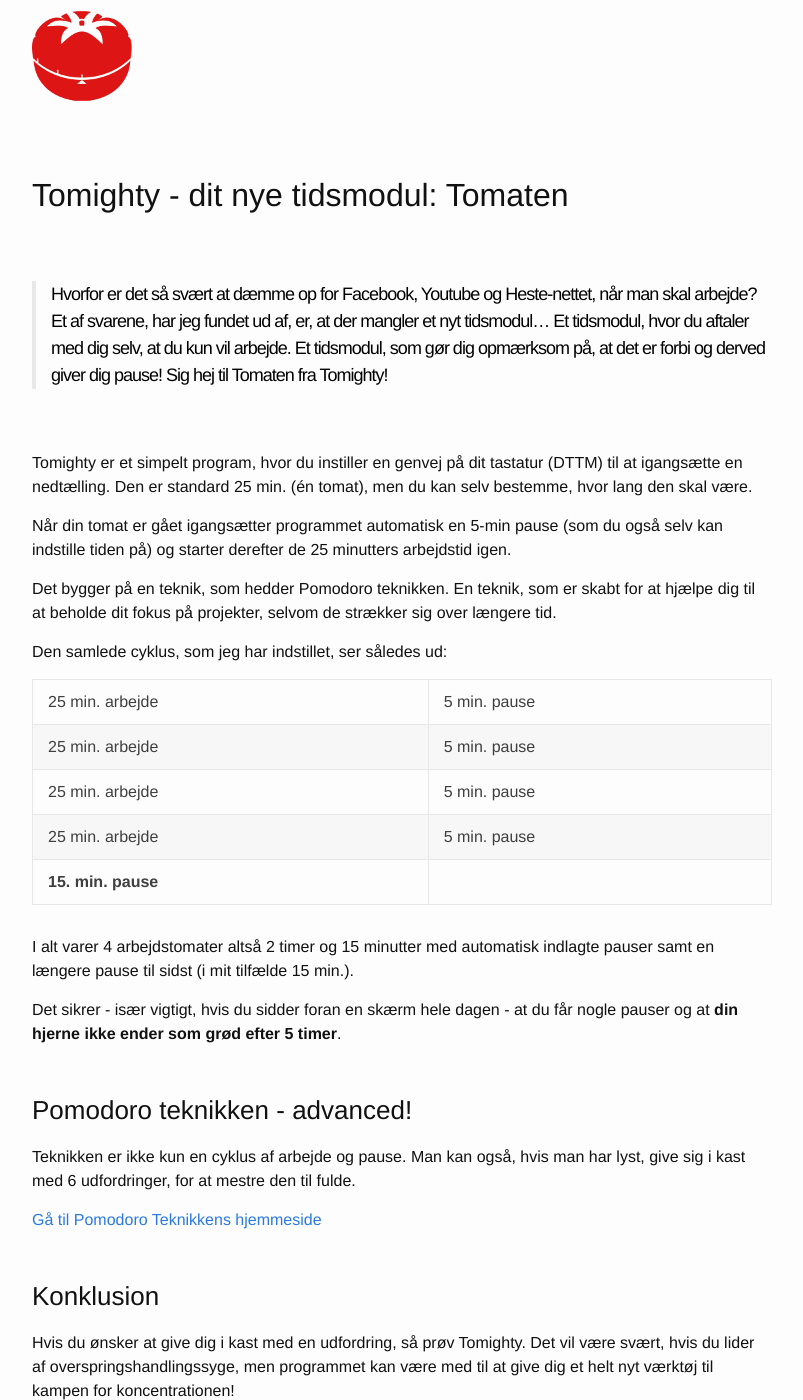
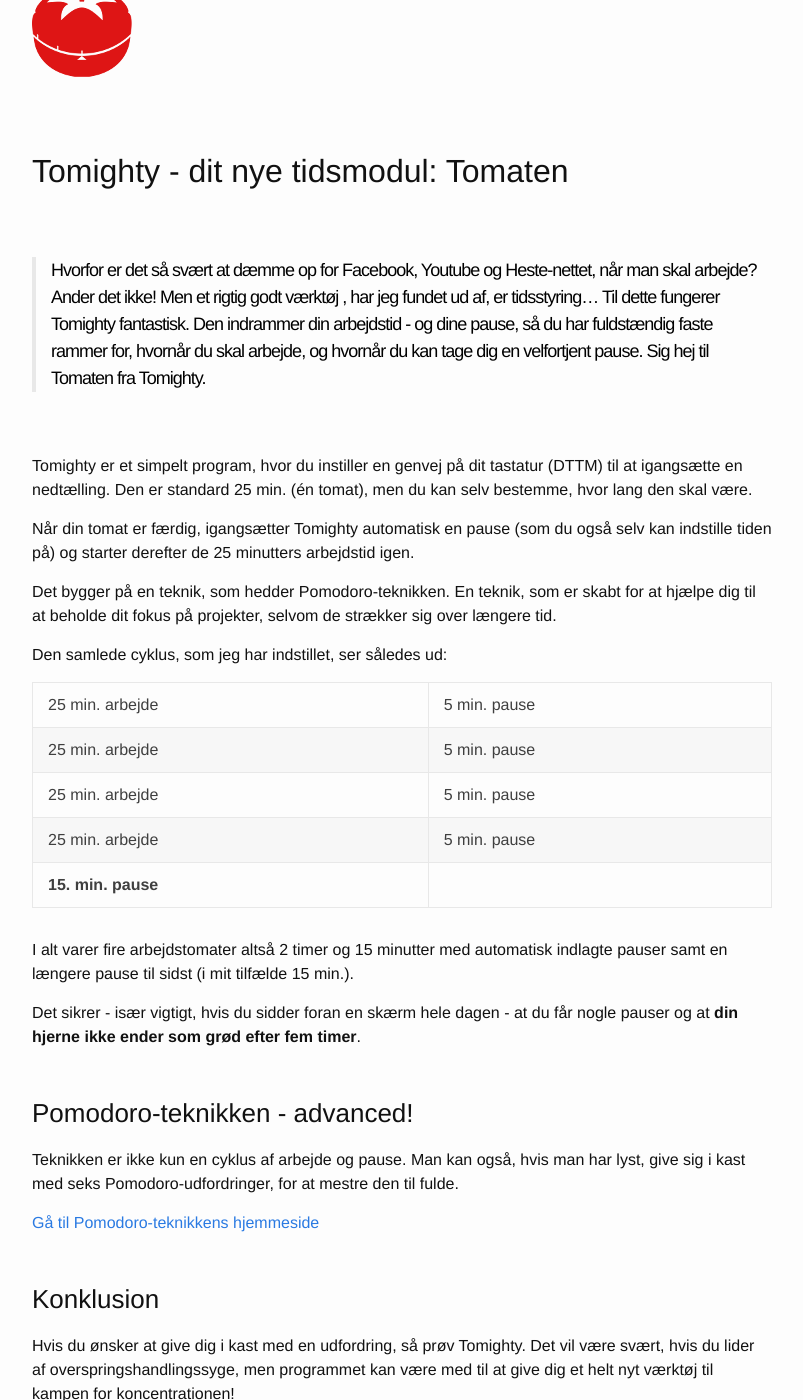
Before and after one commit to peterhoejlundandersen/hilsen, a Jekyll site: the page built from _posts/blogs/2018-01-27-techlove.markdown, in a window 1280 px wide and 1400 px high, scrolled down 3186 px. Shown: the whole window, without its empty margins (238-1041 px from the left). Built offline with Jekyll 4.4.1, drawn with Linux system fonts in a browser that asks for light colours; some of the changed text lies outside the part shown.

Commit message:
changed headline and Mads Due helped mee

```diff
--- a/_posts/blogs/2018-01-27-techlove.markdown
+++ b/_posts/blogs/2018-01-27-techlove.markdown
@@ -1,13 +1,13 @@
 ---
 layout: blog
 title: "Fire superkræfter til den studerende"
-desc: "Tre nemme værktøjer (plus et svært), der vil forbedre dit arbejde på computeren"
+desc: "Tre nemme værktøjer (plus et svært), der vil forbedre og sikre dit arbejde på computeren"
 category: blogs
 ---
 
 <h3>{{page.desc}}</h3>
 
-> Dette blogindlæg er en samling af værktøjer, som jeg gør brug af hver dag. De hjælper mig dagligt med at gøre det til en mere flydende bevægelse at arbejde på en computer. Hvis du som jeg sidder størstedelen af din arbejdstid ved en computer og samtidig elsker dette værktøj, så har du nu mulighed for at slibe det en smule 'skarpere'.
+> Dette blogindlæg er en samling af værktøjer, som jeg gør brug af hver dag. De hjælper mig dagligt med at gøre det til en mere flydende bevægelse at arbejde på en computer. Hvis du som jeg sidder størstedelen af din arbejdstid ved computeren og samtidig elsker dette værktøj, så har du nu mulighed for at slibe det en smule 'skarpere'.
 
 <div class="js-hilsen-list">
 	<!-- bliver udfyldt med en indholdsbetegnelse af js -->
@@ -19,21 +19,21 @@
 
 ## LastPass - din skattekiste til kodeord
 
-> Du har måske, som jeg opdaget, at det er yderst vanskeligt at memorere sikre kodeord.  Man kommer let til at genbruge et på tværs af mange hjemmesider. Det er en potientiel bombe under din sikkerhed, hvis uheldet er ude. Her kan LastPass hjælpe dig til en sikrere fremtid.
+> Du har måske, som jeg, opdaget at det er yderst vanskeligt at memorere sikre kodeord.  Man kommer let til at genbruge et kodeord på tværs af mange hjemmesider. Det er en potientiel bombe under din sikkerhed, hvis uheldet er ude og du bliver hacket. Her kan LastPass hjælpe dig til en sikrere fremtid.
 
-LastPass er et simpelt program til din computer/smartphone, hvor du opretter dig og derefter indtaster ét kodeord til en **online platform (skattekiste), der fremover vil indeholde alle dine kodeord**. Det er kun den(dig) med det ene kodeord, som så kan få lov at komme ind til alle de andre kodeord i fremtiden.
+LastPass er et simpelt program til din computer/smartphone, der er integreret i din browser. Du opretter dig og indtaster ét avanceret (!) kodeord til en **skattekiste, der fremover vil indeholde alle dine kodeord**. Det er kun dig, der - med dette ene kodeord - kan få adgang til skattekisten (omtalt "vault").
 
 ### Hvorfor er det smart?
 
-Det er smart, fordi LastPass fra da af vil hjælpe dig til at ændre/oprette kodeord til din skattekiste hver gang, at du besøger en hjemmeside, hvor du skal bruge et.
+Det er smart, fordi du i fremtiden kun skal huske **et enkelt kodeord**, og samtidig får du nærmest ubrydelige kodeord genereret til dine konti på nettet.
 
 Hvis jeg for eksempel ville oprette en bruger på [Heroku](https://www.heroku.com/) - min fortrukne serverløsning - ser det således ud under adgangskodefeltet:
 
 ![LastPass adgangskode generer](/assets/last-pass-example.jpg)
 
-Jeg får altså en hjælper til at genererer **adgangskoder, der er længere og mere kompliceret** end jeg i min vildeste fantasi ville have mulighed for at huske. LastPass gemmer så kodeordet i den førnævnte skattekiste efter oprettelse.
+LastPass hjælper dig altså til at generere **adgangskoder, der er længere og mere kompliceret** end du i din vildeste fantasi ville have mulighed for at huske. (Medmindre du selvfølgelig er Rain Man reinkarneret.)
 
-Lige nu har jeg fx **96 forskellige automatisk genereret kodeord på over 20 cifre**. [LastPass Chrome Extension](https://chrome.google.com/webstore/detail/lastpass-free-password-ma/hdokiejnpimakedhajhdlcegeplioahd?hl=da) holder så øje med min færden og udfylder kodeords-feltet, så snart jeg rammer en side, som jeg har gemt et kodeord til. Du kender det måske fra Chrome, Safari og Firefox keychain.
+Lige nu har jeg fx **96 automatisk genererede kodeord på over 20 cifre i min skattekiste/vault**. [LastPass Chrome Extension](https://chrome.google.com/webstore/detail/lastpass-free-password-ma/hdokiejnpimakedhajhdlcegeplioahd?hl=da) (min primære browser er Chrome) holder så øje med min færden og udfylder kodeords-feltet, så snart jeg besøger en hjemmeside, som jeg har gemt et kodeord til. Du kender måske princippet fra Chrome, Safari og Firefox keychain.
 
 ### Men hvad hvis der er én, der får adgang til skattekisten - så er alt vel tabt?
 
@@ -68,13 +69,13 @@
 
 ## Tomighty - dit nye tidsmodul: Tomaten
 
-> Hvorfor er det så svært at dæmme op for Facebook, Youtube og Heste-nettet, når man skal arbejde? Et af svarene, har jeg fundet ud af, er, at der mangler et nyt tidsmodul... Et tidsmodul, hvor du aftaler med dig selv, at du kun vil arbejde. Et tidsmodul, som gør dig opmærksom på, at det er forbi og derved giver dig pause! Sig hej til Tomaten fra Tomighty!
+> Hvorfor er det så svært at dæmme op for Facebook, Youtube og Heste-nettet, når man skal arbejde? Ander det ikke! Men et rigtig godt værktøj , har jeg fundet ud af, er tidsstyring... Til dette fungerer Tomighty fantastisk. Den indrammer din arbejdstid - og dine pause, så du har fuldstændig faste rammer for, hvornår du skal arbejde, og hvornår du kan tage dig en velfortjent pause. Sig hej til Tomaten fra Tomighty.
 
 Tomighty er et simpelt program, hvor du instiller en genvej på dit tastatur (DTTM) til at igangsætte en nedtælling. Den er standard 25 min. (én tomat), men du kan selv bestemme, hvor lang den skal være.
 
-Når din tomat er gået igangsætter programmet automatisk en 5-min pause (som du også selv kan indstille tiden på) og starter derefter de 25 minutters arbejdstid igen.
+Når din tomat er færdig, igangsætter Tomighty automatisk en  pause (som du også selv kan indstille tiden på) og starter derefter de 25 minutters arbejdstid igen.
 
-Det bygger på en teknik, som hedder Pomodoro teknikken. En teknik, som er skabt for at hjælpe dig til at beholde dit fokus på projekter, selvom de strækker sig over længere tid.
+Det bygger på en teknik, som hedder Pomodoro-teknikken. En teknik, som er skabt for at hjælpe dig til at beholde dit fokus på projekter, selvom de strækker sig over længere tid.
 
 Den samlede cyklus, som jeg har indstillet, ser således ud:
 
@@ -84,16 +85,16 @@
 | 25 min. arbejde | 5 min. pause |
 | **15. min. pause** |
 
-I alt varer 4 arbejdstomater altså 2 timer og 15 minutter med automatisk indlagte pauser samt en længere pause til sidst (i mit tilfælde 15 min.).
+I alt varer fire arbejdstomater altså 2 timer og 15 minutter med automatisk indlagte pauser samt en længere pause til sidst (i mit tilfælde 15 min.).
 
-Det sikrer - især vigtigt, hvis du sidder foran en skærm hele dagen - at du får nogle pauser og at **din hjerne ikke ender som grød efter 5 timer**.
+Det sikrer - især vigtigt, hvis du sidder foran en skærm hele dagen - at du får nogle pauser og at **din hjerne ikke ender som grød efter fem timer**.
 
 
-### Pomodoro teknikken - advanced!
+### Pomodoro-teknikken - advanced!
 
-Teknikken er ikke kun en cyklus af arbejde og pause. Man kan også, hvis man har lyst, give sig i kast med 6 udfordringer, for at mestre den til fulde.
+Teknikken er ikke kun en cyklus af arbejde og pause. Man kan også, hvis man har lyst, give sig i kast med seks Pomodoro-udfordringer, for at mestre den til fulde.
 
-[Gå til Pomodoro Teknikkens hjemmeside](https://cirillocompany.de/pages/pomodoro-technique){:target="_blank"}
+[Gå til Pomodoro-teknikkens hjemmeside](https://cirillocompany.de/pages/pomodoro-technique){:target="_blank"}
 
 ### Konklusion
 
@@ -110,28 +111,28 @@
 
 ## DTTM - **D**on't **T**ouch **T**he **M**ouse
 
-> Don't touch the mouse er mere en indstilling end en decideret kodebaseret teknologi. Det går kort og godt ud på at røre musen/mousepaden så lidt som overhovedet muligt. Men hvorfor egentlig det?
+> Don't touch the mouse er ikke et konkret program, men mere et mantra for dit brug af computeren. Det går kort og godt ud på at røre musen/mousepaden så lidt som overhovedet muligt. Men hvorfor egentlig det?
 
 
-Når du flytter din hånd fra tastaturet til musen/mousepaden er det ikke kun en belastning for håndledende (seneskedehindebetændelse!), men også en meget lille afbrydelse i dit arbejde. Mange bække små, gør en stor å!
+Når du flytter din hånd fra tastaturet til musen/mousepaden er det ikke kun en belastning for håndledende (seneskedehindebetændelse!), men også en afbrydelse i dit arbejde. Mange bække små gør en stor å!
 
 
-Hvis du vil undgå dette, så vil jeg anbefale at lære de underliggende genveje og blot at tænke, hver gang du skal til at røre musen/mousepaden, "don't touch the mouse!" og "er der en smartere måde at gøre det her på med en genvej?".
-Efter en måned eller 2 - du vil være langsommere i starten - vil du skåne dine håndled og ikke mindst opleve et bedre flow i dit arbejde på computer.
+Hvis du vil undgå dette, så vil jeg anbefale at lære de underliggende tastaturgenveje.
+
+Hver gang, du skal til at røre musen/mousepaden, tænk da: "don't touch the mouse!" og "er der en smartere måde at gøre det her på med en genvej?".
+
+Efter en måned eller to - du vil være langsommere i starten - vil du skåne dine håndled og ikke mindst opleve et bedre flow i dit arbejde på computeren.
 
 ### Genveje til Mac (Windows kommer snart)
 
 {% include shortcuts.html %}
 
-> **Fif:** Hvis du vil 'tvinge' dig selv til at undgå musen, så kan jeg varmt anbefale at købe et [Roosts Stand](https://www.therooststand.com/){:target="_blank"} og et tilhørende tastatur (min favorit er [Apple Keyboard](https://www.apple.com/dk/shop/product/MLA22B/A/magic-keyboard-engelsk-storbritannien?fnode=56){:target="_blank"}). Nu mangler du en mus, og vil automatisk ændre dine vaner. Derudover flytter Roost stativet din computer op i en højde, så du sidder med ret ryg, når du arbejder.
+> **Fif:** Hvis du vil 'tvinge' dig selv til at undgå musen, så kan jeg varmt anbefale at købe et [Roosts Stand](https://www.therooststand.com/){:target="_blank"} og et tilhørende tastatur (min favorit er [Apple Keyboard](https://www.apple.com/dk/shop/product/MLA22B/A/magic-keyboard-engelsk-storbritannien?fnode=56){:target="_blank"}). Nu mangler du en mus, og du vil automatisk ændre dine vaner. Derudover flytter Roost-stativet din computer op i en højde, så du sidder med ret ryg, når du arbejder.
 
 
-Alt i alt er DTTM med til at forbedre dit værktøj(computeren) i en retning, så du bliver hurtigere, oplever færre afbrydelser og skåner dine håndled.
+Alt i alt er DTTM med til at forbedre dit værktøj (computeren), så du bliver hurtigere, oplever færre afbrydelser og skåner dine håndled.
 
-På samme vis som med VIM er dette en investering, som vil forværre din arbejdsrytme i starten, men på sigt forvandle det til et mere skånsomt og produktivt miljø.
-
-Hvis du ved, at du har nok timer til at øve dig foran computeren, vil jeg klart anbefale at give dig i kast med Don't Touch The Mouse!
-
+God fornøjelse!
 
 <br>
 <br>
```
Also changed, not shown: other parts of _posts/blogs/2018-01-27-techlove.markdown (+6 -5 lines), 3 other files.
